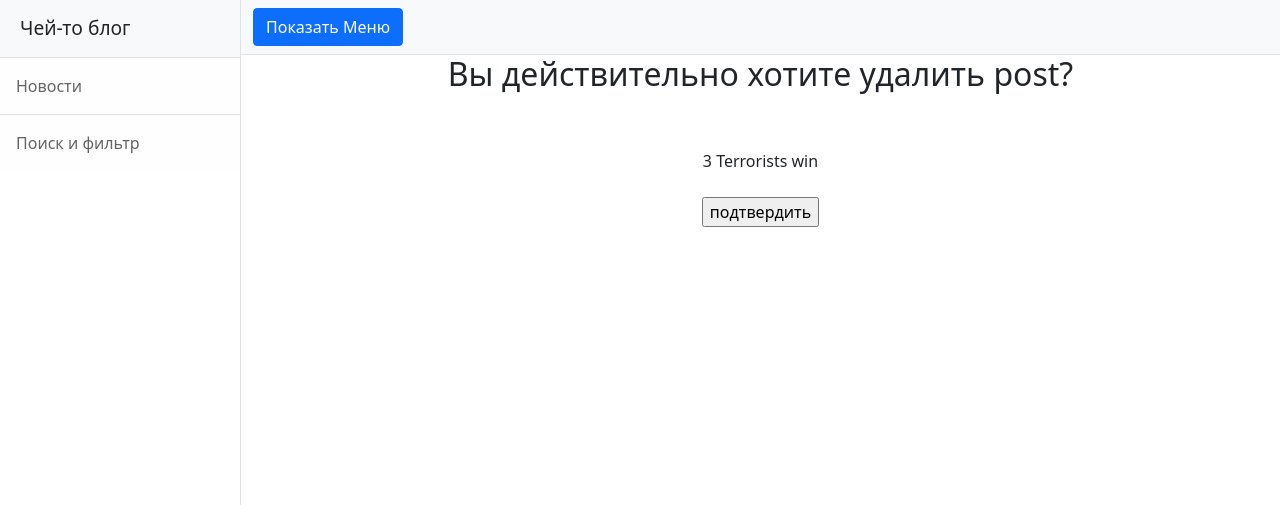
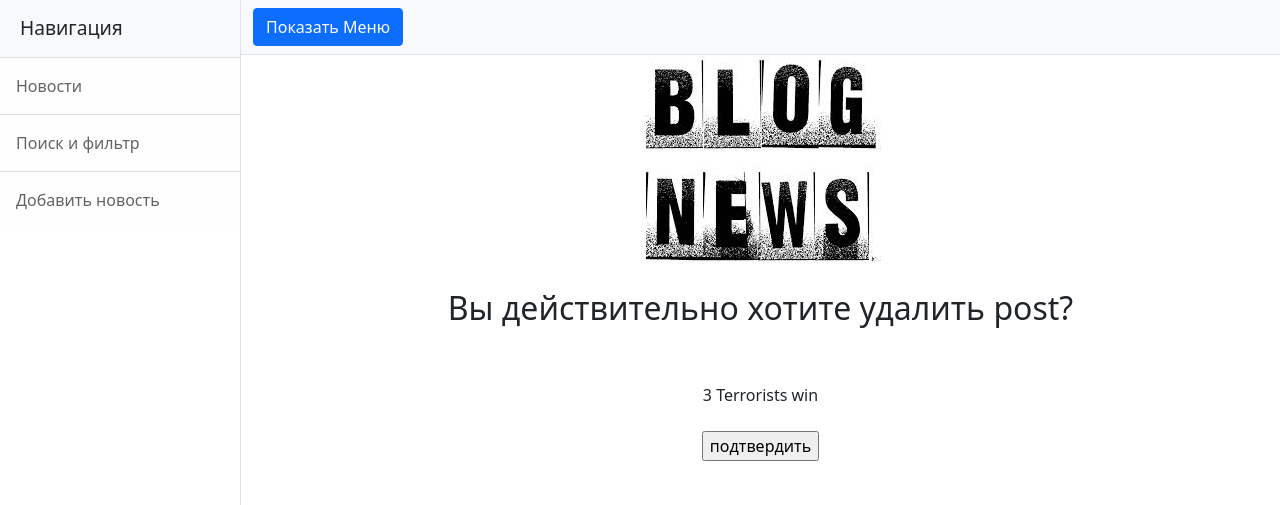
Before and after one commit to kutumin/skillfactory_D.4.4, a Django app: page /news/3/delete in a window 1280 px wide. Shown: the top 505 px of the page. Run offline with Django 3.2, Linux system fonts and the light colour scheme; data comes from the database, SQL or seed files in the repository; both versions use the stored data as it was after the commit; some libraries are stand-ins or nearby versions.

Commit message:
Your Message

```diff
--- a/NewsPaper/NewsPaper/urls.py
+++ b/NewsPaper/NewsPaper/urls.py
@@ -21,4 +21,5 @@ urlpatterns = [
     path('admin/', admin.site.urls),
     path('pages/', include('django.contrib.flatpages.urls')),
     path('news/', include('news.urls')),
+    path('',include('news.urls')),
 ]
--- a/NewsPaper/templates/delete_news.html
+++ b/NewsPaper/templates/delete_news.html
@@ -6,6 +6,7 @@
 {% endblock title %}
 
 {% block content %}
+<br>
 <h2>Вы действительно хотите удалить post?</h2>
 <br>
 <br>
--- a/NewsPaper/templates/flatpages/default.html
+++ b/NewsPaper/templates/flatpages/default.html
@@ -16,10 +16,11 @@
         <div class="d-flex" id="wrapper">
             <!-- Sidebar-->
             <div class="border-end bg-white" id="sidebar-wrapper">
-                <div class="sidebar-heading border-bottom bg-light">Чей-то блог</div>
+                <div class="sidebar-heading border-bottom bg-light">Навигация</div>
                 <div class="list-group list-group-flush">
                     <a class="list-group-item list-group-item-action list-group-item-light p-3" href="/news">Новости</a>
                     <a class="list-group-item list-group-item-action list-group-item-light p-3" href="/news/search">Поиск и фильтр</a>
+                    <a class="list-group-item list-group-item-action list-group-item-light p-3" href="/news/add">Добавить новость</a>
                 </div>
             </div>
             <!-- Page content wrapper-->
@@ -32,6 +33,7 @@
                     </div>
                 </nav>
                 <!-- Page content-->
+                <img src="{% static '././assets/images.jpeg'%}" alt="" class="rounded mx-auto d-block">
                 <div class="container-fluid">
                     <div class="container">
                         <div class="row">
--- a/NewsPaper/templates/news.html
+++ b/NewsPaper/templates/news.html
@@ -8,7 +8,8 @@
 {% block content %}
     <h2>{{ flatpage.title }}</h2>
     <hr>
-    <h3>НОВОСТИ</h3>
+    <h3>
+    </h3>
     <i>{{ flatpage.content }} </i>
     <br>
     <br>
--- a/NewsPaper/templates/search_news.html
+++ b/NewsPaper/templates/search_news.html
@@ -16,7 +16,7 @@
         <input type="submit" value="Найти">
     </form>
 
-    <br>{% for i in filter.qs %}
+    <br>{% for i in filter.qs%}
         {{ i.article_text|Censor}}
         {{ i.author}}
         {{ i.post_date_created}}
```
Also changed, not shown: NewsPaper/db.sqlite3, NewsPaper/static/assets/images.jpeg (added).
